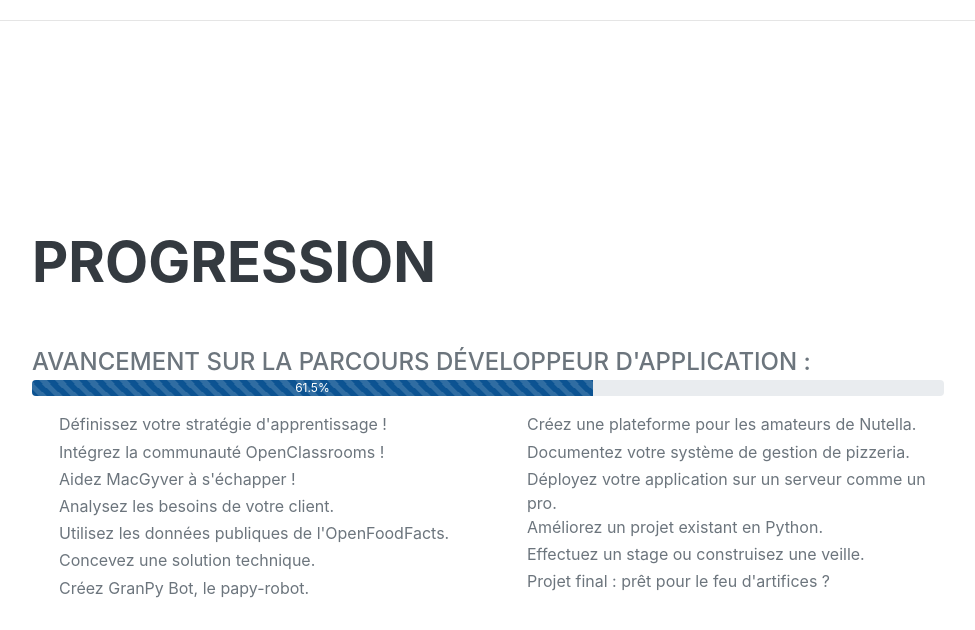
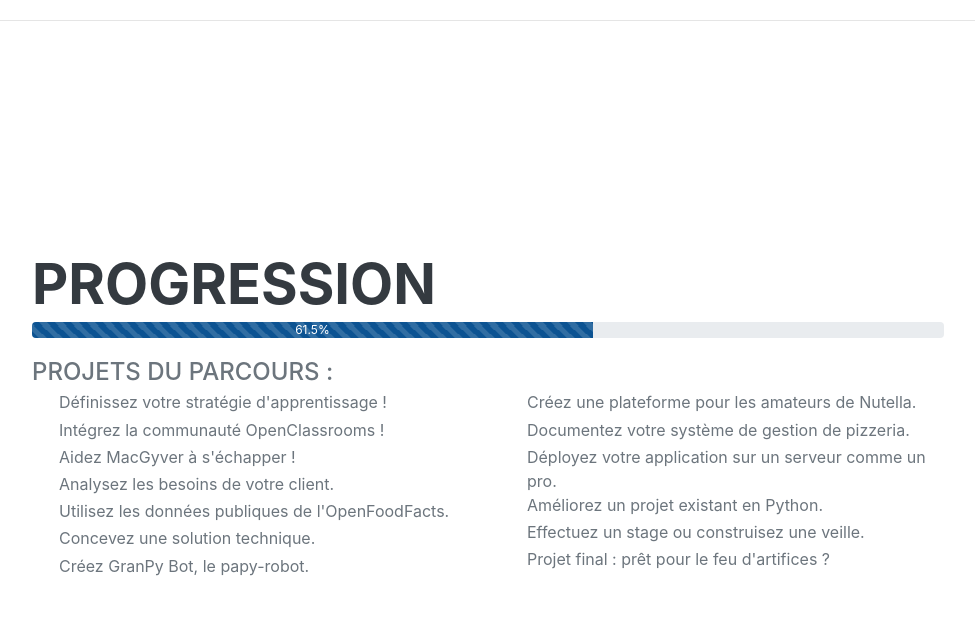
Before and after one commit to GuillaumeOj/Resume, a Django app: page / in a window 1280 px wide. Shown: the part 1646-2276 px from the top of the page, without its empty margins (288-1263 px from the left). Run offline with Django 3.2, Linux system fonts and the light colour scheme; style sheets or scripts are compiled from the project's sources; some libraries are stand-ins or nearby versions; some web fonts are replaced.

Commit message:
Change the postion of the progress bar in the section 'progress' and change the sub-heading text

```diff
--- a/resume/templates/resume/index/_progress.html
+++ b/resume/templates/resume/index/_progress.html
@@ -1,8 +1,7 @@
 <!-- Path progression -->
 <section class="resume-section" id="progress">
 	<div class="resume-section-content">
-		<h2 class="mb-5">Progression</h2>
-		<p class="subheading my-0">Avancement sur la parcours développeur d'application :</p>
+		<h2 class="mb-1">Progression</h2>
 		<div class="progress mb-3">
 			<div class="progress-bar progress-bar-striped progress-bar-animated bg-primary"
 				role="progressbar" style="width: 61.5%" aria-valuenow="61.5" aria-valuemin="0"
@@ -10,6 +9,7 @@
 				61.5%
 			</div>
 		</div>
+		<p class="subheading my-0">Projets du parcours :</p>
 		<div class="row justify-content-center">
 			<ul class="col-md projects mb-0">
 				<li class="row">
```
